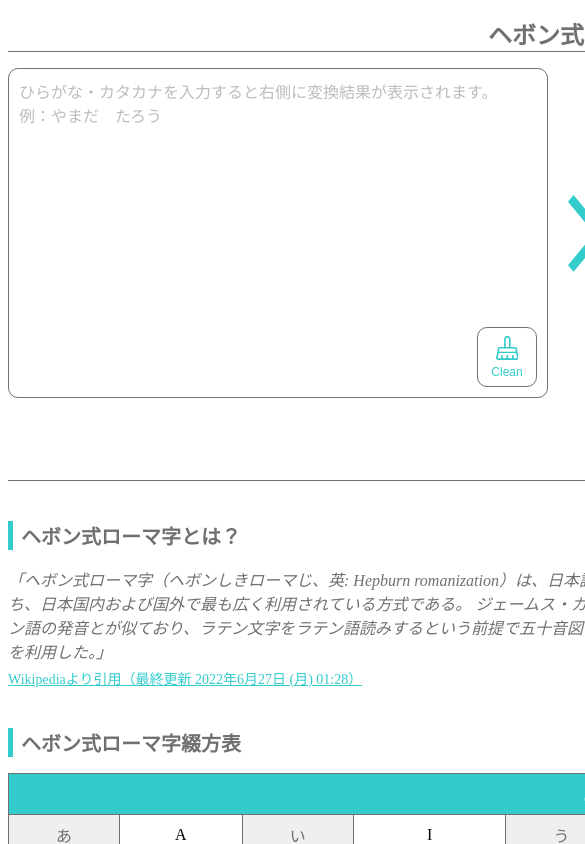
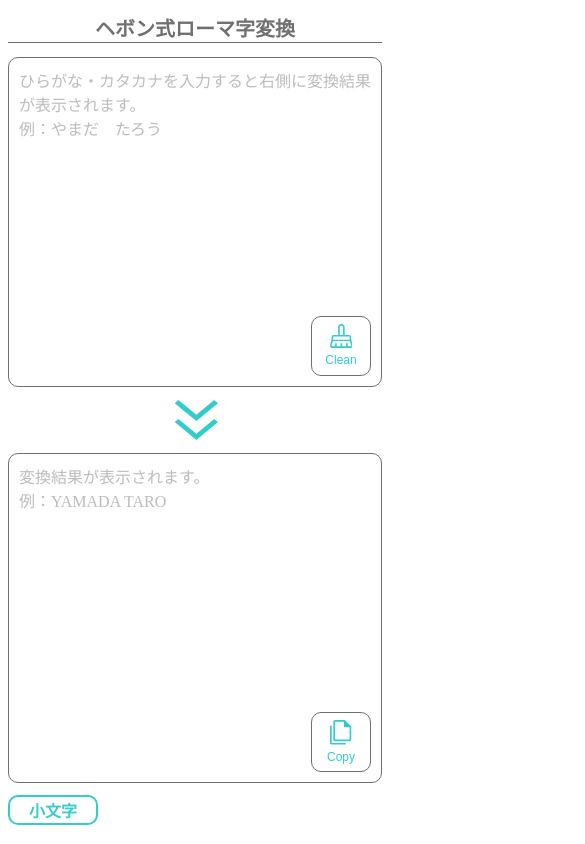
Before and after one commit to m1y474/hepburn-romanization, a React app: page / in a window 390 px wide. Shown: the top 844 px of the page, 585 px wide, since content can reach past the window. Built offline with nearby package versions, Linux system fonts and the light colour scheme.

Commit message:
feat:レスポンシブ対応

```diff
--- a/src/components/Icons.tsx
+++ b/src/components/Icons.tsx
@@ -1,12 +1,7 @@
 import React from "react";
 
 const Arrow = () => (
-    <svg
-      xmlns="http://www.w3.org/2000/svg"
-      width="70.981"
-      height="76.873"
-      viewBox="0 0 70.981 76.873"
-    >
+  <svg xmlns="http://www.w3.org/2000/svg" viewBox="0 0 70.981 76.873">
     <path
       id="keyboard_double_arrow_right_FILL0_wght400_GRAD0_opsz48"
       d="M16.222,88.823,10.65,82.1l26.27-31.71L10.65,18.676l5.572-6.726L48.064,50.386Zm33.567,0L44.217,82.1l26.27-31.71-26.27-31.71,5.572-6.726L81.631,50.386Z"
@@ -17,12 +12,7 @@ const Arrow = () => (
 );
 
 const Clean = () => (
-    <svg
-      xmlns="http://www.w3.org/2000/svg"
-      width="22.797"
-      height="24"
-      viewBox="0 0 22.797 24"
-    >
+  <svg xmlns="http://www.w3.org/2000/svg" width="22.797" height="24" viewBox="0 0 22.797 24">
     <path
       id="mop_FILL0_wght400_GRAD0_opsz48"
       d="M12.865,12.909h3.273V5.273a1.6,1.6,0,0,0-.464-1.159A1.566,1.566,0,0,0,14.5,3.636a1.6,1.6,0,0,0-1.159.464,1.566,1.566,0,0,0-.477,1.173ZM6.32,17.818H22.683V14.545H6.32ZM4.574,24.364H8.229V21.909a.818.818,0,1,1,1.636,0v2.455h3.818V21.909a.818.818,0,1,1,1.636,0v2.455h3.818V21.909a.818.818,0,1,1,1.636,0v2.455h3.655l-1.364-5.455H5.938ZM23.72,26H5.283a2.07,2.07,0,0,1-1.718-.845,2.066,2.066,0,0,1-.382-1.882l1.5-6V15.091a2.188,2.188,0,0,1,2.182-2.182h4.364V5.273a3.156,3.156,0,0,1,.955-2.318,3.292,3.292,0,0,1,4.636,0,3.156,3.156,0,0,1,.955,2.318v7.636h4.364a2.188,2.188,0,0,1,2.182,2.182v2.182l1.5,6A2.174,2.174,0,0,1,23.72,26ZM22.683,14.545h0Zm-6.545-1.636h0Z"
@@ -33,12 +23,7 @@ const Clean = () => (
 );
 
 const File = () => (
-    <svg
-      xmlns="http://www.w3.org/2000/svg"
-      width="21.271"
-      height="24.63"
-      viewBox="0 0 21.271 24.63"
-    >
+  <svg xmlns="http://www.w3.org/2000/svg" width="21.271" height="24.63" viewBox="0 0 21.271 24.63">
     <path
       id="file_copy_FILL0_wght400_GRAD0_opsz48"
       d="M23.592,23.271H9.038a1.722,1.722,0,0,1-1.679-1.679V3.679a1.611,1.611,0,0,1,.5-1.176A1.611,1.611,0,0,1,9.038,2h9.74l6.493,6.493v13.1a1.722,1.722,0,0,1-1.679,1.679ZM17.938,9.221V3.679h-8.9V21.592H23.592V9.221ZM5.679,26.63a1.611,1.611,0,0,1-1.176-.5A1.611,1.611,0,0,1,4,24.951V7.626H5.679V24.951H19.618V26.63ZM9.038,3.679v0Z"
--- a/src/styles/_about.scss
+++ b/src/styles/_about.scss
@@ -11,3 +11,11 @@
     color: $mainColor;
   }
 }
+@include mobile() {
+  .quote {
+    font-size: 14px;
+  }
+  .author {
+    font-size: 12px;
+  }
+}
--- a/src/styles/_box.scss
+++ b/src/styles/_box.scss
@@ -34,6 +34,8 @@
   }
   .arrow {
     margin: 127px 20px 0;
+    width: 70px;
+    height: 76px;
   }
   .right {
     position: relative;
@@ -47,3 +49,19 @@
     }
   }
 }
+
+@include mobile() {
+  .boxWrapper {
+    flex-direction: column;
+    .left,
+    .right {
+      width: auto;
+    }
+    .arrow {
+      margin: 10px auto;
+      transform: rotate(90deg);
+      width: 40px;
+      height: 46px;
+    }
+  }
+}
--- a/src/styles/_container.scss
+++ b/src/styles/_container.scss
@@ -3,3 +3,8 @@
   width: $maxWidth;
   margin: 0 auto;
 }
+@include mobile() {
+  .container {
+    width: auto;
+  }
+}
--- a/src/styles/_header.scss
+++ b/src/styles/_header.scss
@@ -14,3 +14,15 @@
     border-left: 5px solid $mainColor;
   }
 }
+
+@include mobile() {
+  .header {
+    font-size: 20px;
+  }
+  .headingWrapper {
+    margin-top: 20px;
+    .heading {
+      font-size: 16px;
+    }
+  }
+}
--- a/src/styles/_message.scss
+++ b/src/styles/_message.scss
@@ -14,3 +14,9 @@
   left: 50%;
   transform: translate(-50%, -50%);
 }
+@include mobile() {
+  .message {
+    font-size: 12px;
+    width: 100%;
+  }
+}
--- a/src/styles/_table.scss
+++ b/src/styles/_table.scss
@@ -21,3 +21,11 @@
     text-align: center;
   }
 }
+@include mobile() {
+  .table {
+    font-size: 14px;
+    .tableHeader {
+      font-size: 14px;
+    }
+  }
+}
--- a/src/styles/_vars.scss
+++ b/src/styles/_vars.scss
@@ -2,3 +2,9 @@ $maxWidth: 1200px;
 $mainColor: #33cccc;
 $greyColor: #707070;
 $lightGreyColor: #999999;
+
+@mixin mobile() {
+  @media screen and (max-width: 600px) {
+    @content;
+  }
+}
```
Lines whose indentation alone changed are shown as unchanged.
